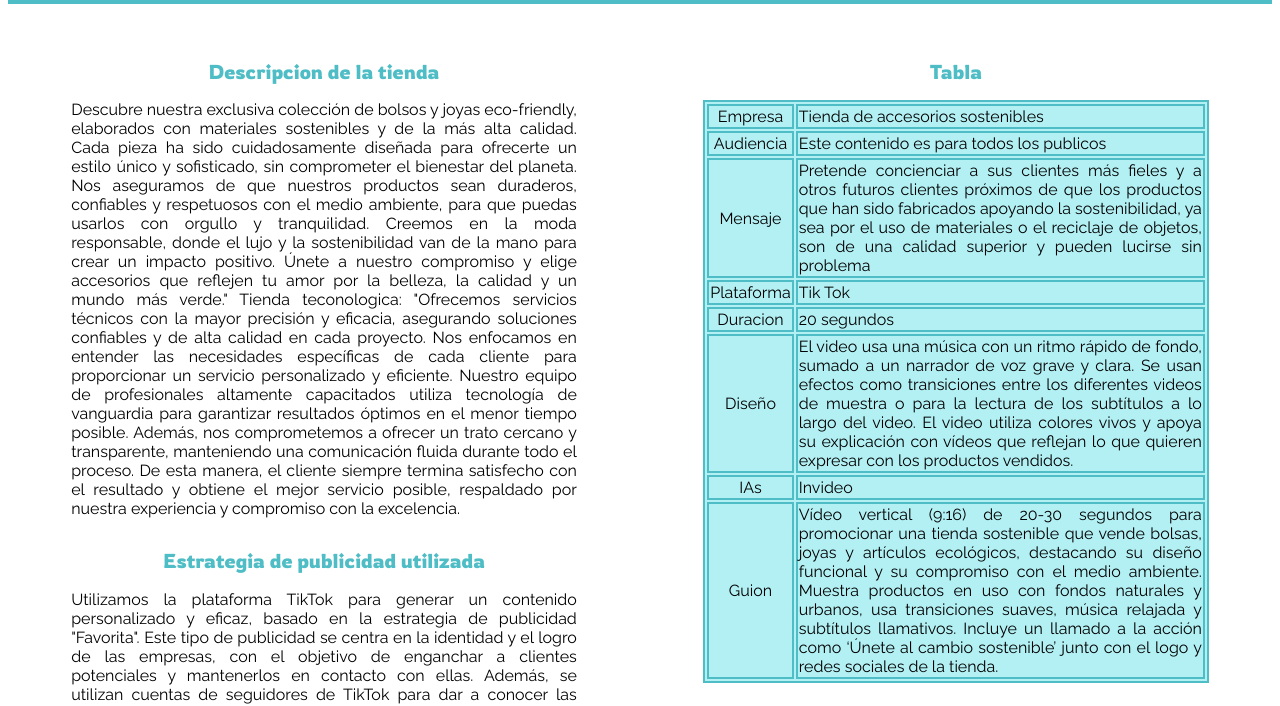
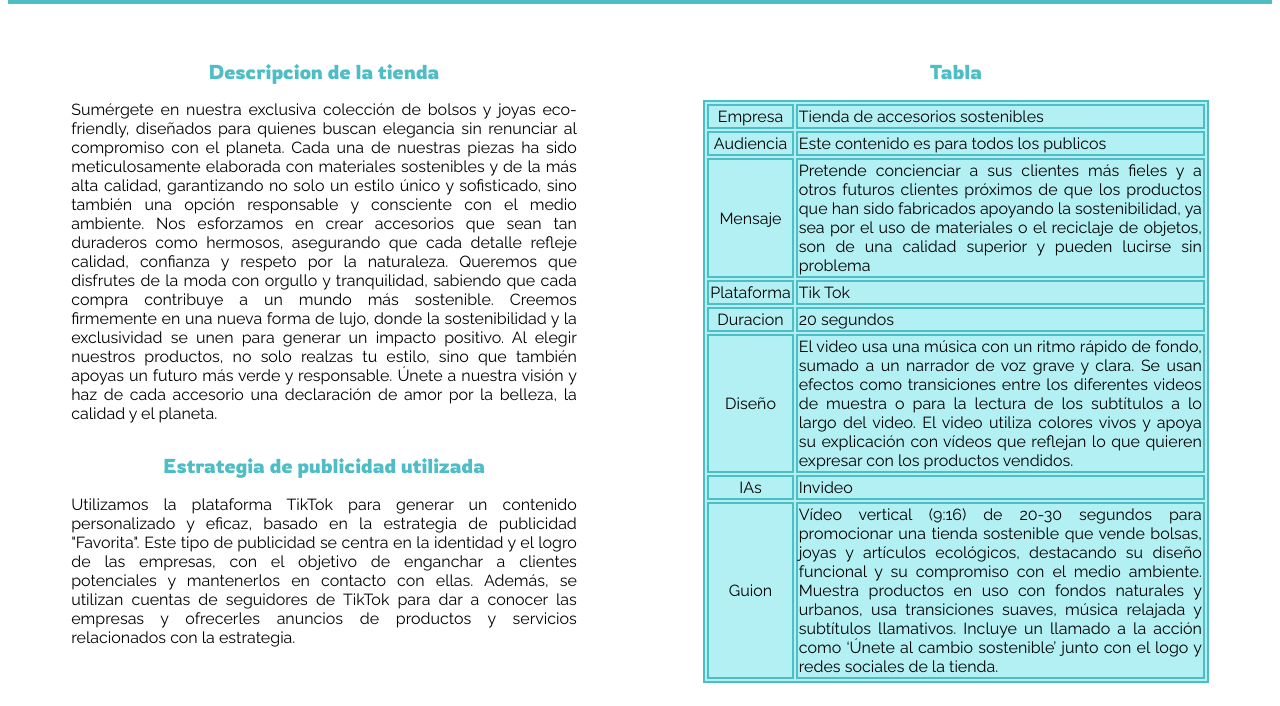
Before and after one commit to paulamoreno27/-MorenoPaula_SanchezAriam_DelgadoIvan_MerinoVictor_ASIX1_1665-0373_AE09_PromocionDigital, a plain HTML site: page empresas/pag1/index.html in a window 1280 px wide. Shown: the part 94-800 px from the top of the page. Drawn offline with Linux system fonts and the light colour scheme; a web font is replaced by a local one.

Commit message:
Ultimo commit, ahora si

```diff
--- a/empresas/pag1/index.html
+++ b/empresas/pag1/index.html
@@ -23,16 +23,9 @@
         <div class="columnas2 espaciado">
             <h2 class="titulos">Descripcion de la tienda</h2>
             <p>
-                Descubre nuestra exclusiva colección de bolsos y joyas eco-friendly, elaborados con materiales sostenibles y de la más alta calidad.
-                Cada pieza ha sido cuidadosamente diseñada para ofrecerte un estilo único y sofisticado, sin comprometer el bienestar del planeta.
-                Nos aseguramos de que nuestros productos sean duraderos, confiables y respetuosos con el medio ambiente, para que puedas usarlos con orgullo y tranquilidad.
-                Creemos en la moda responsable, donde el lujo y la sostenibilidad van de la mano para crear un impacto positivo.
-                Únete a nuestro compromiso y elige accesorios que reflejen tu amor por la belleza, la calidad y un mundo más verde."
-                Tienda teconologica: "Ofrecemos servicios técnicos con la mayor precisión y eficacia, asegurando soluciones confiables y de alta calidad en cada proyecto.
-                Nos enfocamos en entender las necesidades específicas de cada cliente para proporcionar un servicio personalizado y eficiente.
-                Nuestro equipo de profesionales altamente capacitados utiliza tecnología de vanguardia para garantizar resultados óptimos en el menor tiempo posible.
-                Además, nos comprometemos a ofrecer un trato cercano y transparente, manteniendo una comunicación fluida durante todo el proceso.
-                De esta manera, el cliente siempre termina satisfecho con el resultado y obtiene el mejor servicio posible, respaldado por nuestra experiencia y compromiso con la excelencia.
+                Sumérgete en nuestra exclusiva colección de bolsos y joyas eco-friendly, diseñados para quienes buscan elegancia sin renunciar al compromiso con el planeta. Cada una de nuestras piezas ha sido meticulosamente elaborada con materiales sostenibles y de la más alta calidad, garantizando no solo un estilo único y sofisticado, sino también una opción responsable y consciente con el medio ambiente.
+                Nos esforzamos en crear accesorios que sean tan duraderos como hermosos, asegurando que cada detalle refleje calidad, confianza y respeto por la naturaleza. Queremos que disfrutes de la moda con orgullo y tranquilidad, sabiendo que cada compra contribuye a un mundo más sostenible.
+                Creemos firmemente en una nueva forma de lujo, donde la sostenibilidad y la exclusividad se unen para generar un impacto positivo. Al elegir nuestros productos, no solo realzas tu estilo, sino que también apoyas un futuro más verde y responsable. Únete a nuestra visión y haz de cada accesorio una declaración de amor por la belleza, la calidad y el planeta.
             </p>
             <h2 class="espaciadoDerecha titulos">Estrategia de publicidad utilizada</h2>
             <p>
```
